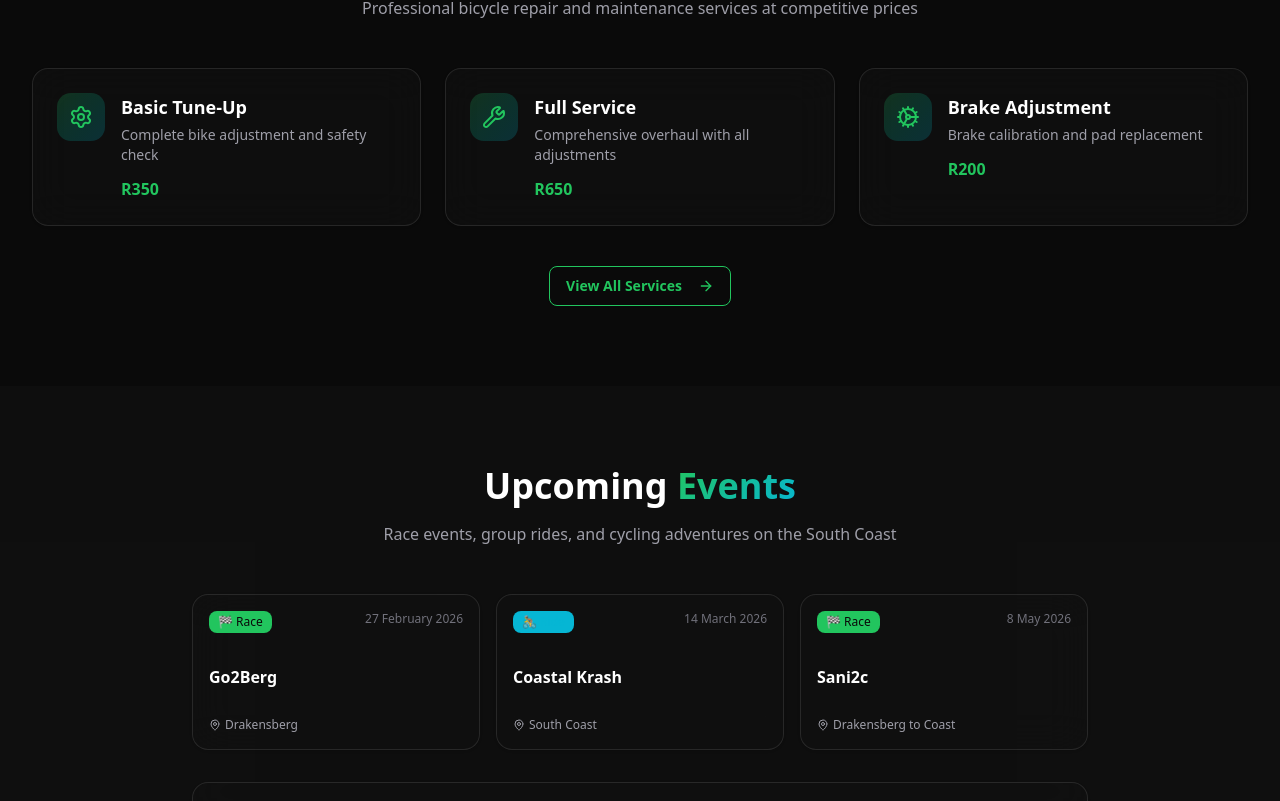
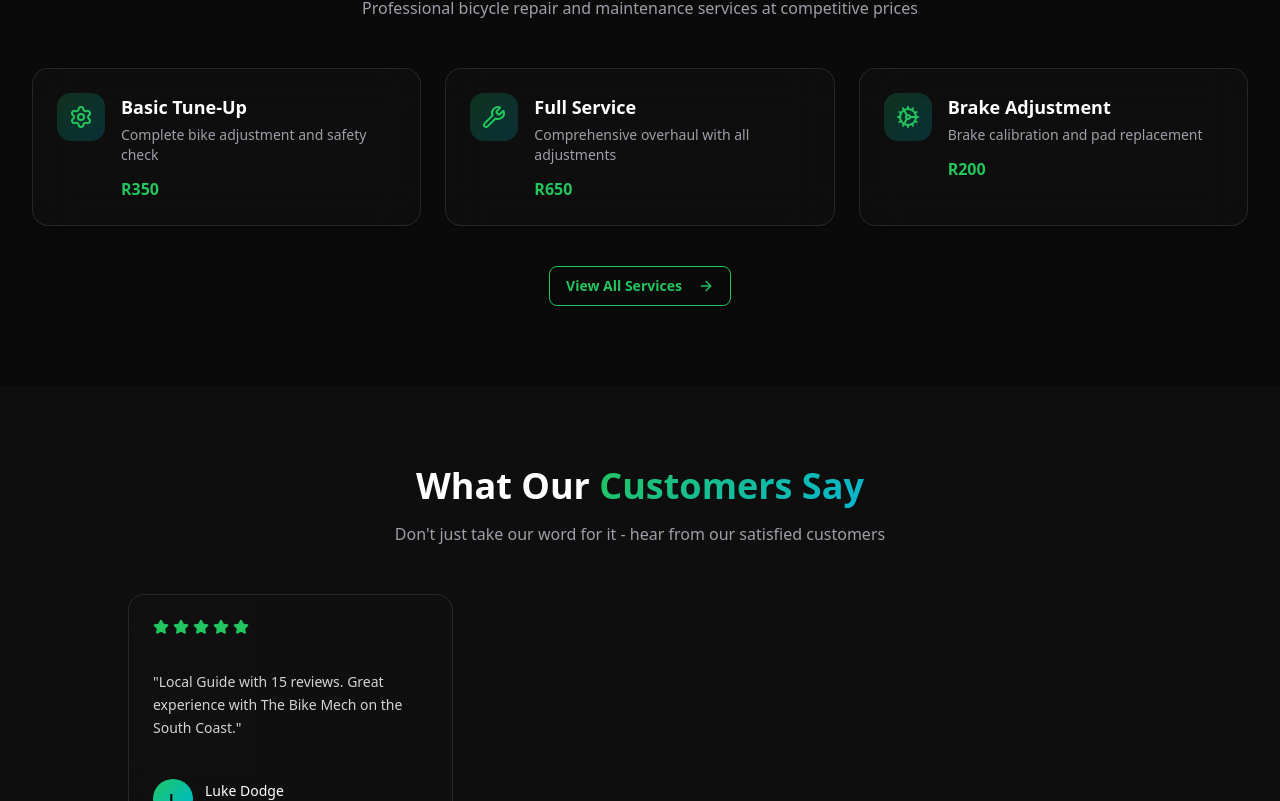
Before and after one commit to TechNomadTalks/TheBikeMech, a Next.js app: page / in a window 1280 px wide. Shown: the part 1999-2800 px from the top of the page. Built offline with nearby package versions, Linux system fonts and the light colour scheme.

Commit message:
Move events to separate page, add to nav

```diff
--- /dev/null
+++ b/src/app/events/page.tsx
@@ -0,0 +1,29 @@
+import { Metadata } from "next";
+import { EventsCalendar } from "@/components/shared/events-calendar";
+
+export const metadata: Metadata = {
+  title: "Events | The Bike Mech",
+  description: "Upcoming cycling events, races, and group rides on the South Coast. Find Sani2c, Go2Berg, Berg n Bush and more.",
+};
+
+export default function EventsPage() {
+  return (
+    <div className="min-h-screen py-20 px-4 lg:px-8">
+      <div className="container mx-auto">
+        <div className="text-center mb-12">
+          <h1 className="text-4xl md:text-5xl font-bold text-white mb-4">
+            Cycling <span className="gradient-text">Events</span>
+          </h1>
+          <p className="text-zinc-400 max-w-2xl mx-auto">
+            Upcoming race events, group rides, and cycling adventures on the South Coast.
+            We provide on-site mechanical support at major events.
+          </p>
+        </div>
+
+        <div className="max-w-4xl mx-auto">
+          <EventsCalendar />
+        </div>
+      </div>
+    </div>
+  );
+}
--- a/src/app/page.tsx
+++ b/src/app/page.tsx
@@ -22,7 +22,6 @@
 import { Button } from "@/components/ui/button";
 import { Card } from "@/components/ui/card";
 import { Badge } from "@/components/ui/badge";
-import { EventsCalendar } from "@/components/shared/events-calendar";
 
 // Services data
 const services = [
@@ -617,30 +616,6 @@
         </div>
       </section>
 
-      {/* Events Calendar Section */}
-      <section className="py-20 px-4 lg:px-8 bg-white/[0.02]">
-        <div className="container mx-auto">
-          <motion.div
-            initial="hidden"
-            whileInView="visible"
-            viewport={{ once: true }}
-            variants={stagger}
-            className="text-center mb-12"
-          >
-            <motion.h2 variants={fadeInUp} className="text-3xl md:text-4xl font-bold text-white mb-4">
-              Upcoming <span className="gradient-text">Events</span>
-            </motion.h2>
-            <motion.p variants={fadeInUp} className="text-zinc-400 max-w-2xl mx-auto">
-              Race events, group rides, and cycling adventures on the South Coast
-            </motion.p>
-          </motion.div>
-
-          <div className="max-w-4xl mx-auto">
-            <EventsCalendar />
-          </div>
-        </div>
-      </section>
-
       {/* Testimonials Section */}
       <section className="py-20 px-4 lg:px-8 bg-white/[0.02]">
         <div className="container mx-auto">
--- a/src/components/shared/navbar.tsx
+++ b/src/components/shared/navbar.tsx
@@ -14,6 +14,7 @@
   { href: "/sales", label: "Sales" },
   { href: "/gallery", label: "Gallery" },
   { href: "/blog", label: "Blog" },
+  { href: "/events", label: "Events" },
   { href: "/faq", label: "FAQ" },
   { href: "/about", label: "About" },
   { href: "/contact", label: "Contact" },
```
